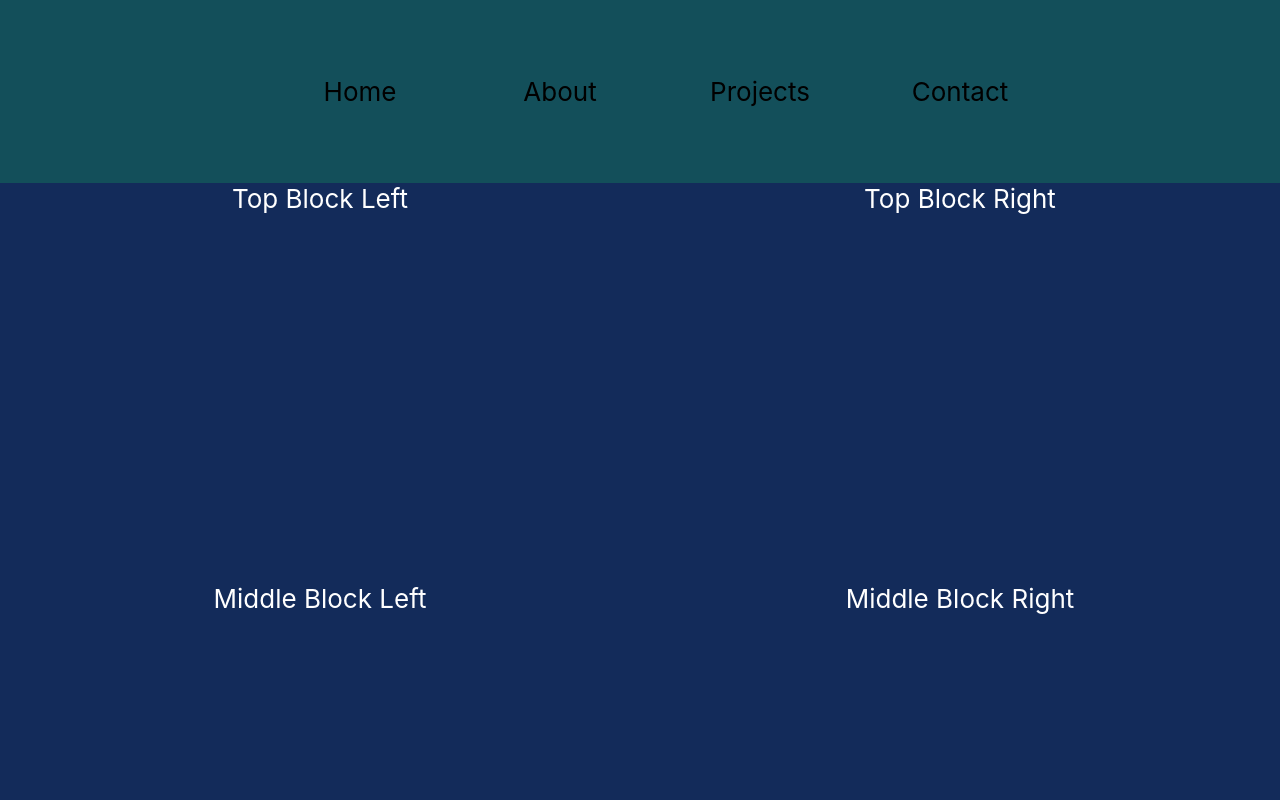
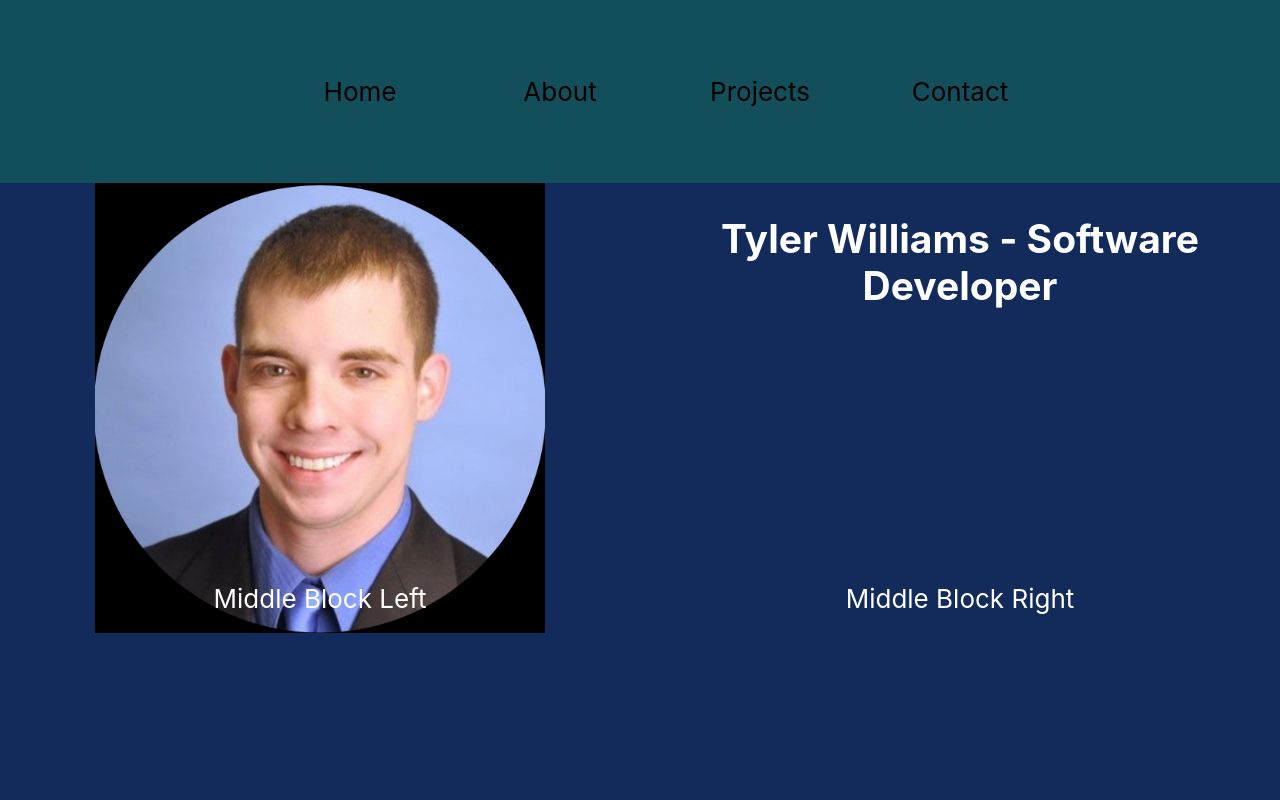
Before and after one commit to dtwilliams10/dtwilliams10.com, a React (Create React App) app: page / in a window 1280 px wide. Shown: the top 800 px of the page. Built offline with nearby package versions, Linux system fonts and the light colour scheme; the HTML template or start-up script is replaced by a standard one.

Commit message:
Working on updating homepage.

```diff
--- a/src/App.css
+++ b/src/App.css
@@ -51,6 +51,10 @@ nav {
   justify-content: center;
 }
 
+nav > h2 {
+  text-align: left;
+}
+
 .navbar > li {
   width: 100px;
   margin: 50px;
--- a/src/pages/Home.tsx
+++ b/src/pages/Home.tsx
@@ -1,4 +1,5 @@
 import React from 'react';
+import headshot from './../images/IMG_2332.jpg'
 
 function HomePage() {
         return (
@@ -6,10 +7,11 @@ function HomePage() {
                 <div className="flex-container">
                     <div>
                         <div>
-                            Top Block Left
+                            <img src={headshot} alt="Tyler Williams - Software Developer" height="450vh" width="450vw"/>
                         </div>
                         <div>
-                            Top Block Right
+                            <h2>Tyler Williams - Software Developer</h2>
+                            <p></p>
                         </div>
                     </div>
                 </div>
```
Also changed, not shown: src/images/IMG_2332.jpg (added).
